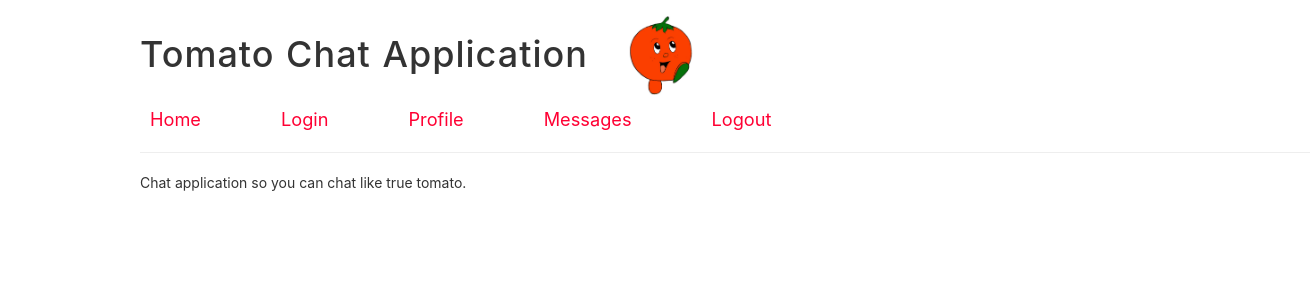
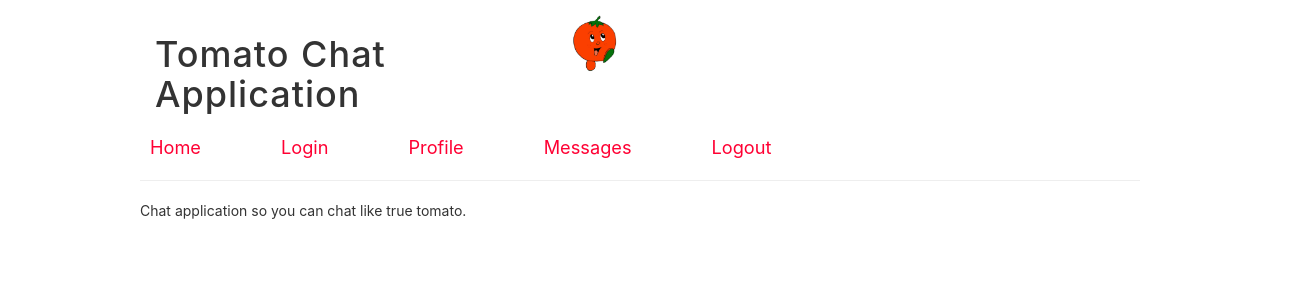
Before and after one commit to domhanak/tomato-chat, a React app: page / in a window 1280 px wide. Shown: the top 300 px of the page, 1310 px wide, since content can reach past the window. Built offline with nearby package versions, Linux system fonts and the light colour scheme.

Commit message:
tomatoChat component style fix

```diff
--- a/src/styles/tomatoChat.scss
+++ b/src/styles/tomatoChat.scss
@@ -17,7 +17,9 @@ code {
 
 .page-nav {
 
-  & div  {
+  & > div  {
+    margin: 0 auto;
+    width: 100%;
 
     & h1 {
       letter-spacing: 1px;
```
